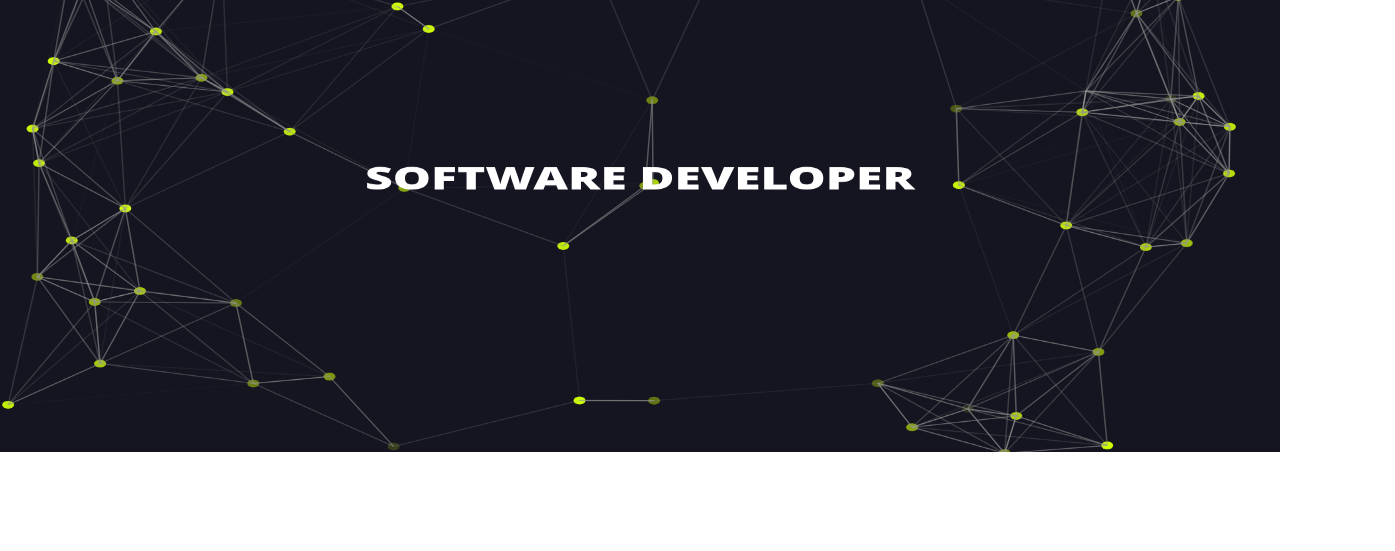
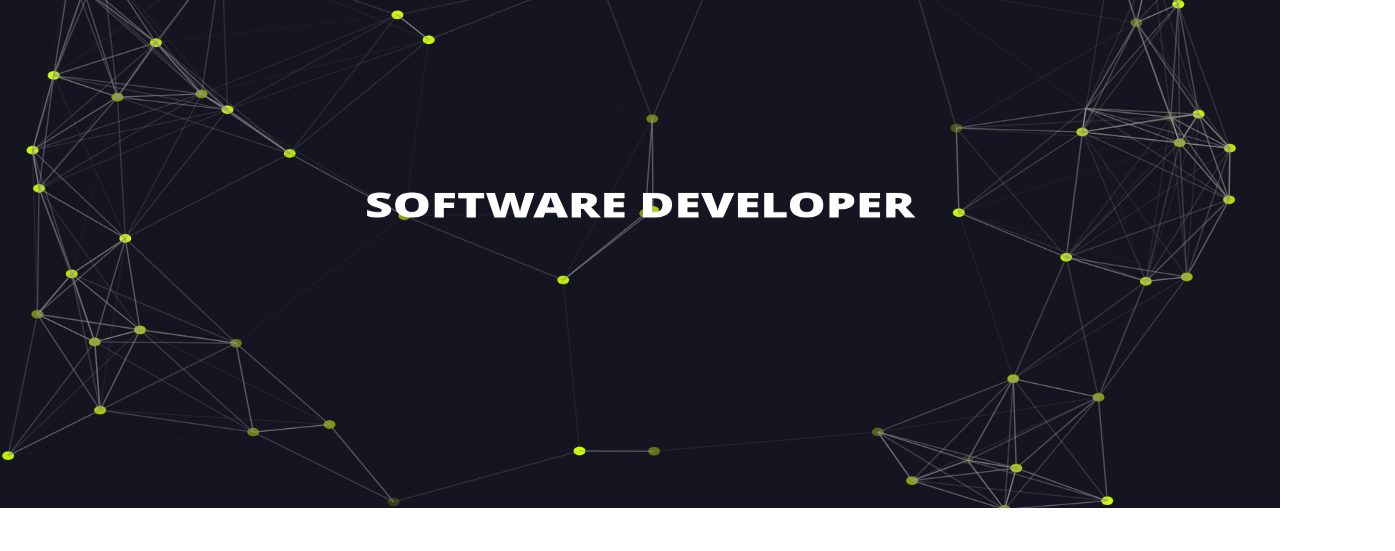
Before and after one commit to edmorales94/edmorales94.github.io, a plain HTML site: page MyWebsite.html in a window 1280 px wide. Shown: the part 73-624 px from the top of the page, 1395 px wide, since content can reach past the window. Drawn offline with nearby package versions, Linux system fonts and the light colour scheme.

Commit message:
Update style.css
Changed the height of the canvas

```diff
--- a/css/style.css
+++ b/css/style.css
@@ -1,6 +1,7 @@
 *{
     -webkit-box-sizing: border-box;
     box-sizing: border-box;
+    overflow-x: hidden;
 }
 
 body{
@@ -76,7 +77,7 @@ a:hover{
 canvas{
     background-color: #151521;
     width: 100%;
-    height: 525px;
+    height: 581px;
     overflow: hidden;
 }
 
```
